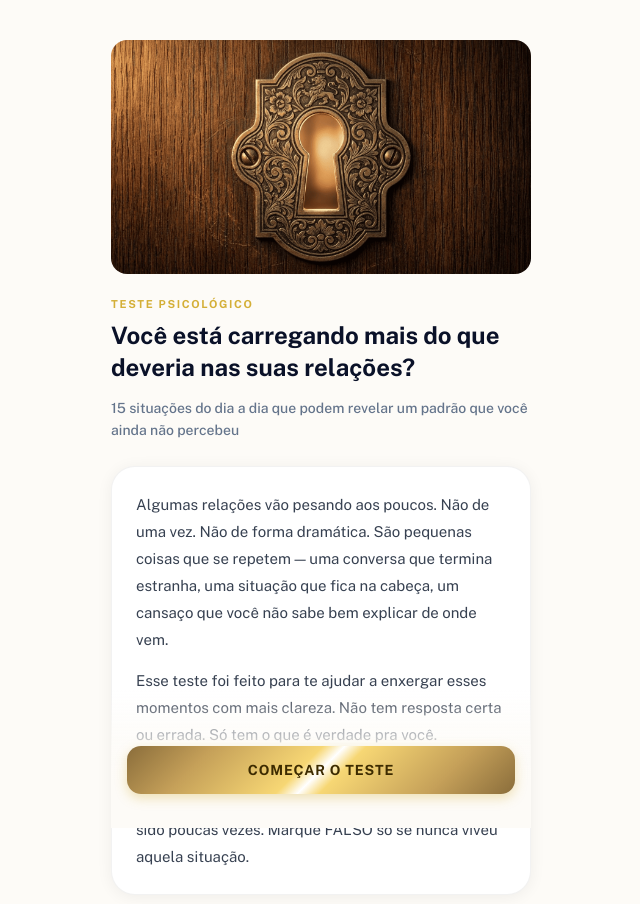
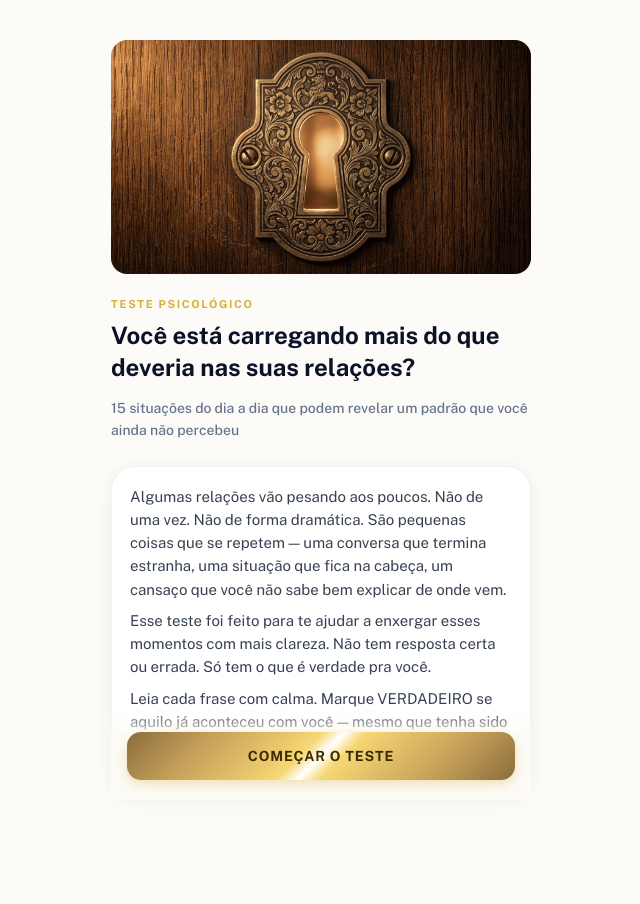
Before and after one commit to vgtallan-afk/Quiz, a React (Vite) app: page / in a window 1280 px wide. Shown: the top 904 px of the page, without its empty margins (319-959 px from the left). Built offline with nearby package versions, Linux system fonts and the light colour scheme.

Commit message:
Update Quiz.jsx

```diff
--- a/src/Quiz.jsx
+++ b/src/Quiz.jsx
@@ -396,7 +396,7 @@ const Card = ({ children, style = {} }) => (
   <div style={{
     background: "#FFFFFF",
     borderRadius: "24px",
-    padding: "24px",
+    padding: "18px",
     border: "1px solid rgba(0,0,0,0.05)",
     boxShadow: "0 2px 16px rgba(0,0,0,0.06)",
     ...style
@@ -584,9 +584,9 @@ export default function Quiz() {
   key={i}
   style={{
     fontSize: "15px",
-              lineHeight: 1.8,
+    lineHeight: 1.55,
     color: "#374151",
-              margin: i < arr.length - 1 ? "0 0 14px 0" : 0
+    margin: i < arr.length - 1 ? "0 0 8px 0" : 0
   }}
 >
             {p}
@@ -600,13 +600,13 @@ export default function Quiz() {
 <div
   style={{
     position: "fixed",
-    bottom: "-28px",
+    bottom: 0,
     left: "50%",
     transform: "translateX(-50%)",
     width: "100%",
     maxWidth: "420px",
-    padding: "56px 16px 34px",
-    background: "linear-gradient(to top, #FDFBF7 35%, rgba(253,251,247,0.8) 60%, rgba(253,251,247,0))",
+    padding: "24px 16px 20px",
+    background: "linear-gradient(to top, #FDFBF7 65%, rgba(253,251,247,0))",
     zIndex: 10
   }}
 >
```
Lines whose indentation alone changed are shown as unchanged.
